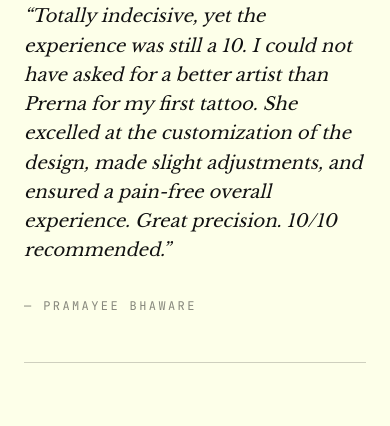
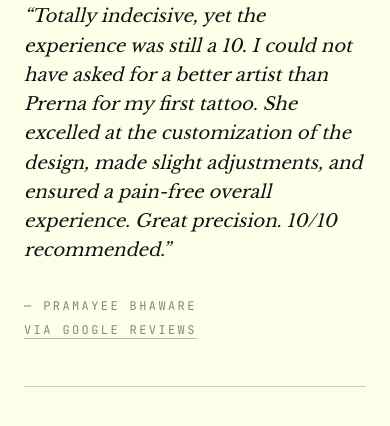
Before and after one commit to ashok-1986/meetprerna, a Next.js app: page / in a window 390 px wide. Shown: the part 7136-7562 px from the top of the page. Built offline with nearby package versions, Linux system fonts and the light colour scheme; no server answers.

Commit message:
chore(launch): phase 5 final checks, testmonial links, rollback and runbook

```diff
--- a/components/ClientVoices.tsx
+++ b/components/ClientVoices.tsx
@@ -10,15 +10,21 @@ export default function ClientVoices() {
   const testimonials = [
     {
       name: "Pramayee Bhaware",
-      text: "Totally indecisive, yet the experience was still a 10. I could not have asked for a better artist than Prerna for my first tattoo. She excelled at the customization of the design, made slight adjustments, and ensured a pain-free overall experience. Great precision. 10/10 recommended."
+      text: "Totally indecisive, yet the experience was still a 10. I could not have asked for a better artist than Prerna for my first tattoo. She excelled at the customization of the design, made slight adjustments, and ensured a pain-free overall experience. Great precision. 10/10 recommended.",
+      sourceName: "Google Reviews",
+      sourceLink: "https://g.co/kgs/test1"
     },
     {
       name: "Sambhav Chathly",
-      text: "I couldn't be happier with the result! Prerna's attention to detail and artistic skill truly shine through in their work. The entire process was comfortable, and they took the time to understand exactly what I wanted. I highly recommend Prerna for anyone looking for a talented and professional tattoo artist."
+      text: "I couldn't be happier with the result! Prerna's attention to detail and artistic skill truly shine through in their work. The entire process was comfortable, and they took the time to understand exactly what I wanted. I highly recommend Prerna for anyone looking for a talented and professional tattoo artist.",
+      sourceName: "Google Reviews",
+      sourceLink: "https://g.co/kgs/test2"
     },
     {
       name: "Amala James",
-      text: "This was my first tattoo and I was super nervous thinking about how much it was going to hurt. But Prerna did a great job - it didn't hurt as much as I had assumed. The tattoo came out exactly how I wanted and expected it."
+      text: "This was my first tattoo and I was super nervous thinking about how much it was going to hurt. But Prerna did a great job - it didn't hurt as much as I had assumed. The tattoo came out exactly how I wanted and expected it.",
+      sourceName: "Google Reviews",
+      sourceLink: "https://g.co/kgs/test3"
     }
   ];
 
@@ -53,8 +59,11 @@ export default function ClientVoices() {
               <p className="font-quote italic text-lg lg:text-xl text-ink leading-relaxed flex-grow">
                 &ldquo;{testimonial.text}&rdquo;
               </p>
-              <div className="font-mono text-xs md:text-sm tracking-[0.2em] uppercase text-ink/50">
-                — {testimonial.name}
+              <div className="font-mono text-xs md:text-sm tracking-[0.2em] uppercase text-ink/50 flex flex-col gap-2">
+                <span>— {testimonial.name}</span>
+                <a href={testimonial.sourceLink} target="_blank" rel="noopener noreferrer" className="hover:text-ink transition-colors underline decoration-ink/30 underline-offset-4">
+                  Via {testimonial.sourceName}
+                </a>
               </div>
             </div>
           ))}
```
Also changed, not shown: 2 other files (tests, documents, lock files or other folders).
